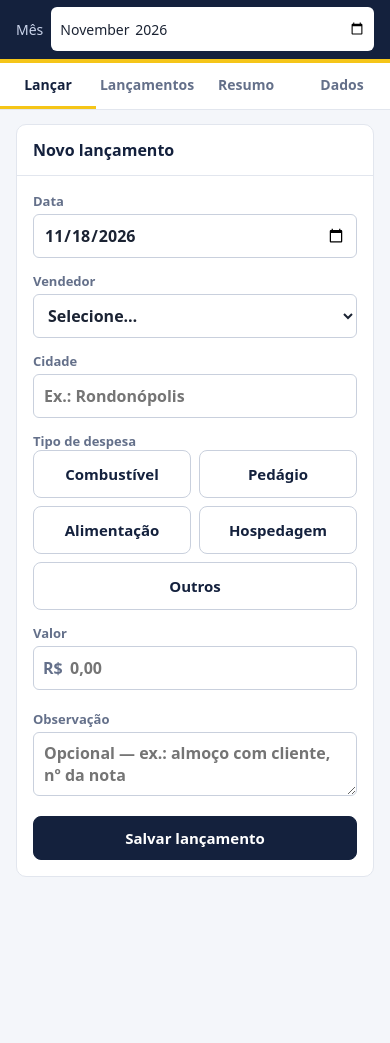
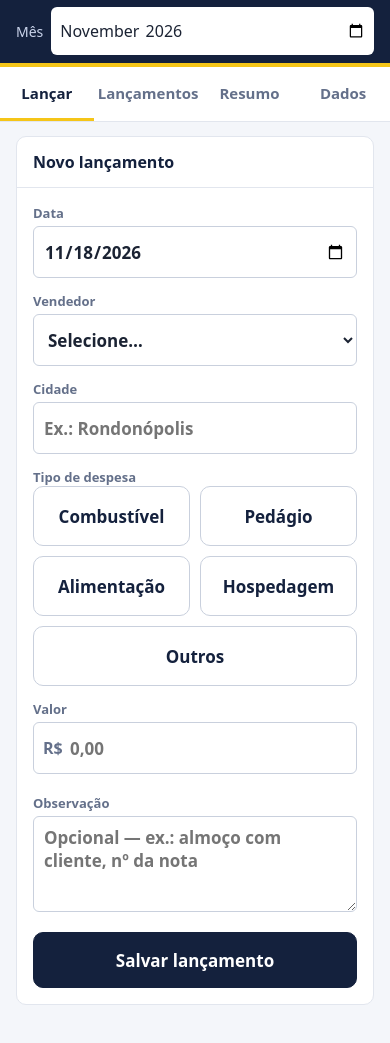
Before and after one commit to danielcortestds/projetos-claude, a plain HTML site: page despesas/index.html in a window 390 px wide. Shown: the part 49-1092 px from the top of the page. Before the commit the page ends 984 px from the top, so only its background shows below. Drawn offline with Linux system fonts and the light colour scheme.

Commit message:
Despesas: botões e campos maiores no celular
Co-Authored-By: Claude Opus 5.5 <noreply@anthropic.com>
Claude-Session: https://claude.ai/code/session_01Maic9vks3RNSeVNpYD9G5g

```diff
--- a/despesas/index.html
+++ b/despesas/index.html
@@ -183,6 +183,23 @@
     table.lista tfoot tr { display: flex; justify-content: space-between; background: #f8f9fc; }
     table.lista tfoot td { width: auto; }
     table.lista tfoot td:empty { display: none; }
+
+    /* Alvos de toque grandes no celular */
+    nav.abas button { min-height: 54px; font-size: 15px; }
+    header .mes input { min-height: 48px; font-size: 16px; }
+    input, select, textarea { min-height: 52px; font-size: 17px; }
+    textarea { min-height: 96px; }
+    .btn { min-height: 56px; font-size: 17px; padding: 14px 18px; border-radius: 10px; }
+    .tipos { gap: 10px; }
+    .tipos button { min-height: 60px; font-size: 17px; border-radius: 10px; }
+    .acoes { flex-direction: column; align-items: stretch; }
+    .acoes .btn { width: 100%; }
+    .filtros select { flex: 1 1 100%; }
+    .filtros label.chk { min-height: 52px; width: 100%; font-size: 16px; gap: 12px; padding: 0 4px; }
+    .filtros label.chk input { width: 26px; height: 26px; min-height: 26px; flex: none; }
+    table.lista td.btns { display: flex; gap: 10px; margin: 8px 0 2px; }
+    .ico { flex: 1; min-height: 48px; font-size: 16px; font-weight: 600; text-decoration: none; border: 1px solid #c9d0dd; background: #fff; border-radius: 10px; }
+    .ico.del { border-color: #e3a3a6; }
   }
 </style>
 </head>
```
